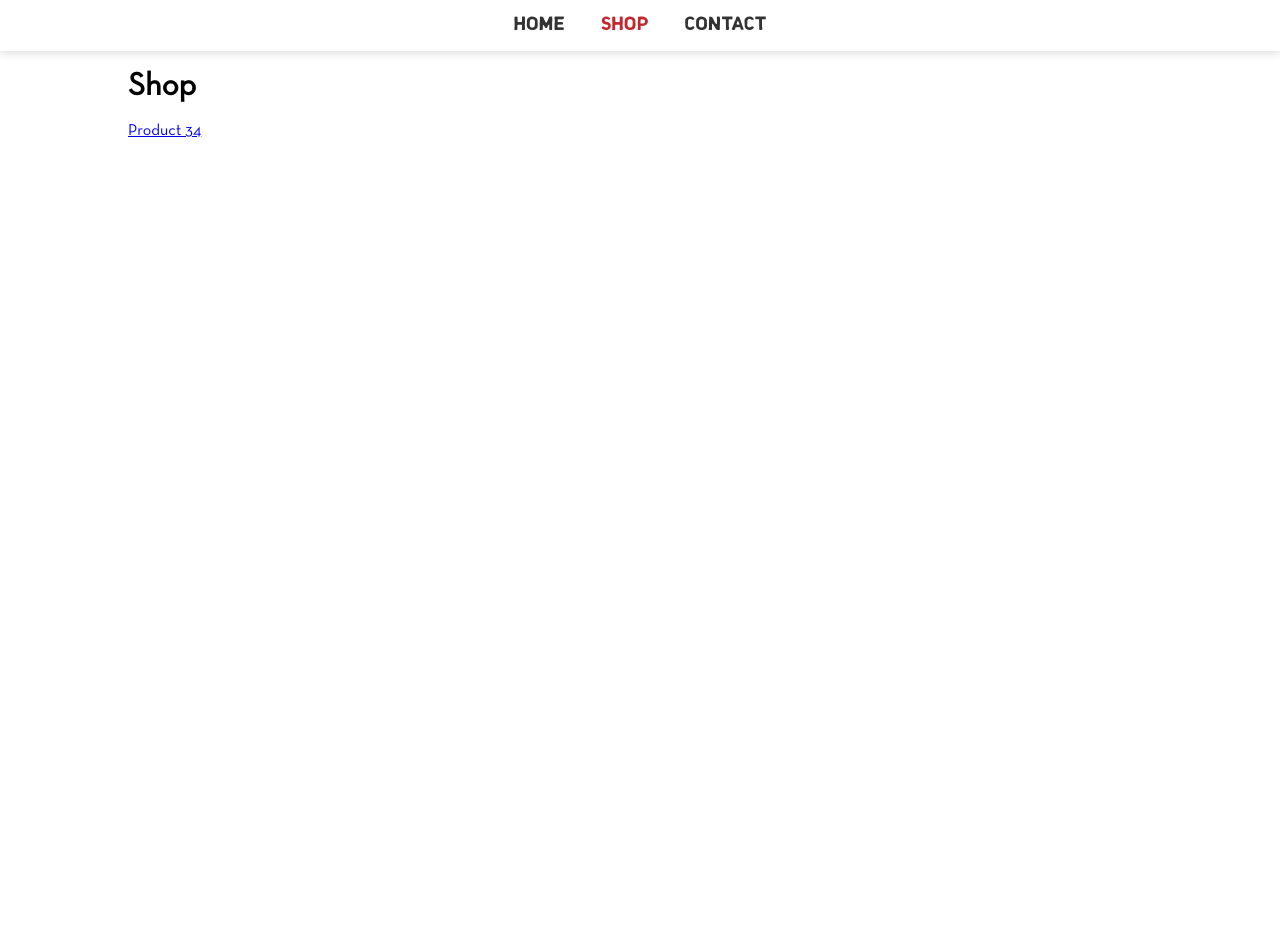
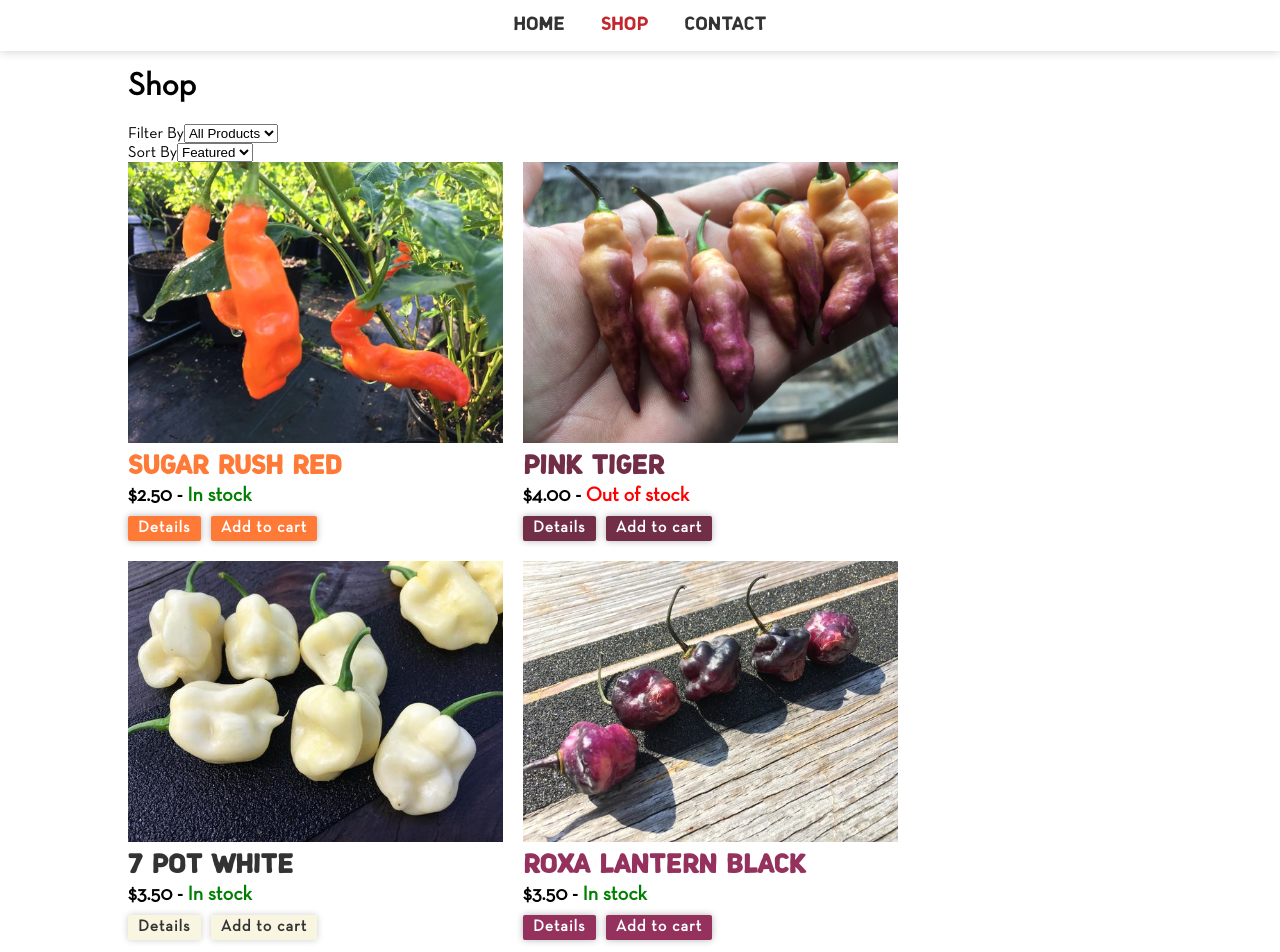
Before and after one commit to JackRKelly/JacksPeppers, a React (Create React App) app in the folder client/: page /shop in a window 1280 px wide. Shown: the top 952 px of the page. Before the commit the page ends 800 px from the top, so only its background shows below. Built offline with nearby package versions, Linux system fonts and the light colour scheme.

Commit message:
Added search settings and select option component

```diff
--- /dev/null
+++ b/client/src/components/SelectOption/SelectOption.tsx
@@ -0,0 +1,14 @@
+import React from "react";
+import "./index.scss";
+
+interface Props {
+  option: string;
+}
+
+const SelectOption: React.FC<Props> = (props) => {
+  const { option } = props;
+
+  return <option value={option}>{option}</option>;
+};
+
+export default SelectOption;
--- /dev/null
+++ b/client/src/components/SelectOption/index.scss
@@ -0,0 +1 @@
+@import "../../assets/variables.scss";
--- a/client/src/pages/Home/index.scss
+++ b/client/src/pages/Home/index.scss
@@ -44,7 +44,7 @@ main.home {
   }
   .featured-products {
     h3 {
-      font-family: "Hoccen", sans-serif;
+      font: lighter 25px "Hoccen", sans-serif;
     }
     .featured-list {
       display: flex;
--- a/client/src/pages/Shop/Shop.tsx
+++ b/client/src/pages/Shop/Shop.tsx
@@ -1,6 +1,7 @@
 import React from "react";
-import { Link } from "react-router-dom";
 import "./index.scss";
+import ProductCard from "../../components/ProductCard/ProductCard";
+import SelectOption from "../../components/SelectOption/SelectOption";
 
 const Shop: React.FC = () => {
   document.title = "Shop | Jack's Peppers";
@@ -8,8 +9,64 @@ const Shop: React.FC = () => {
 
   return (
     <main className="shop">
-      <h1>Shop</h1>
-      <Link to="/product/34">Product 34</Link>
+      <header>
+        <h1>Shop</h1>
+        <div className="search-settings">
+          <div className="search-settings--filter">
+            <label htmlFor="filter-select">Filter By</label>
+            <select
+              name="filter-select"
+              className="search-settings--filter-select"
+            >
+              <option value="All Products">All Products</option>
+              <option value="7 Pot">7 Pot</option>
+              <option value="Sugar Rush">Sugar Rush</option>
+            </select>
+          </div>
+          <div className="search-settings--sort">
+            <label htmlFor="sort-select">Sort By</label>
+            <select name="sort-select" className="search-settings--sort-select">
+              <SelectOption option="Featured" />
+            </select>
+          </div>
+          <span className="search-settings--product-count"></span>
+        </div>
+      </header>
+      <div className="search-results">
+        <ProductCard
+          id={53}
+          title="Sugar Rush Red"
+          price={2.5}
+          inStock={true}
+          color="#FF7937"
+          image="sugar-red.jpg"
+        />
+        <ProductCard
+          id={55}
+          title="Pink Tiger"
+          price={4}
+          inStock={false}
+          color="#722E47"
+          image="pinktiger.jpg"
+        />
+        <ProductCard
+          id={24}
+          title="7 Pot White"
+          price={3.5}
+          inStock={true}
+          color="#F8F5E0"
+          image="7potwhite.jpg"
+          invert={true}
+        />
+        <ProductCard
+          id={24}
+          title="Roxa Lantern Black"
+          price={3.5}
+          inStock={true}
+          color="#94315D"
+          image="roxa-black.jpg"
+        />
+      </div>
     </main>
   );
 };
```
Also changed, not shown: client/src/pages/Home/Home.tsx (+0 -8 lines).
